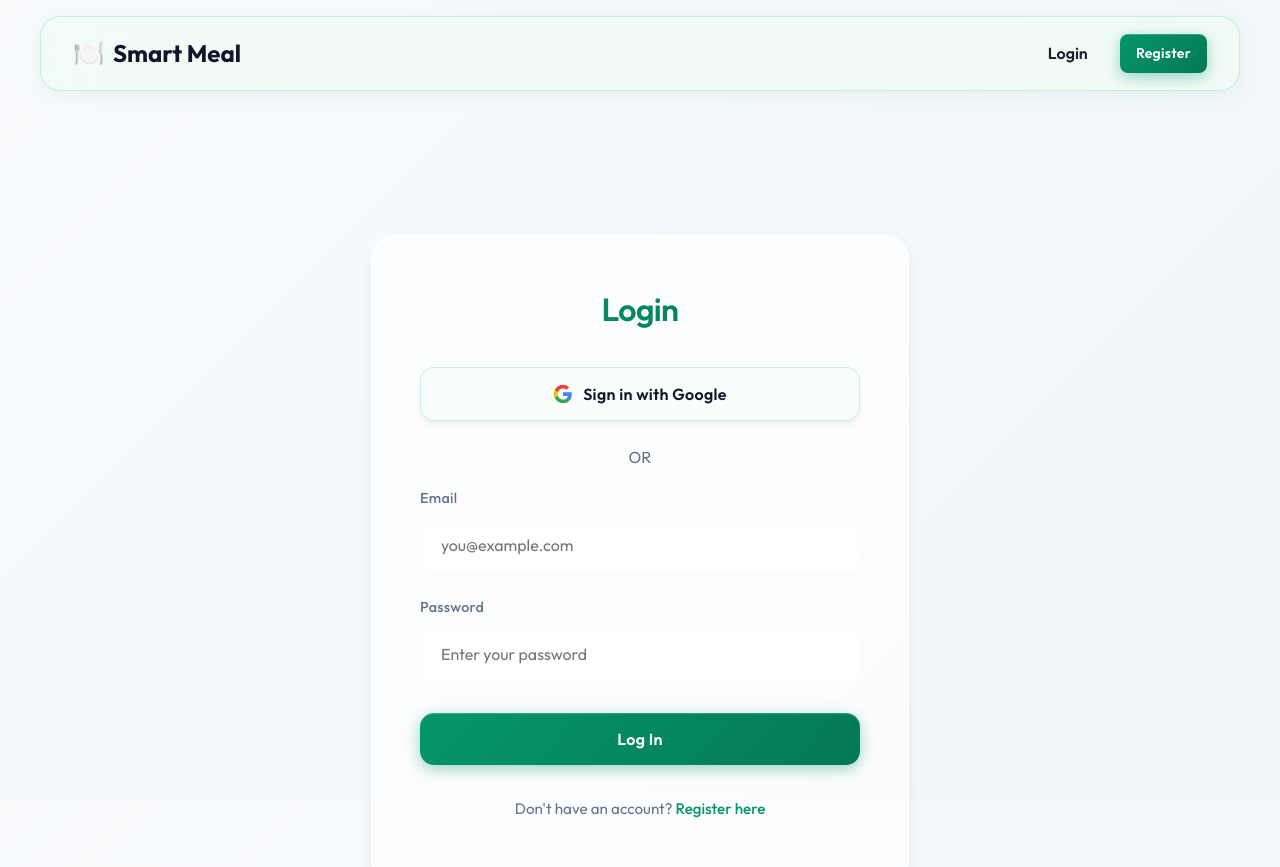
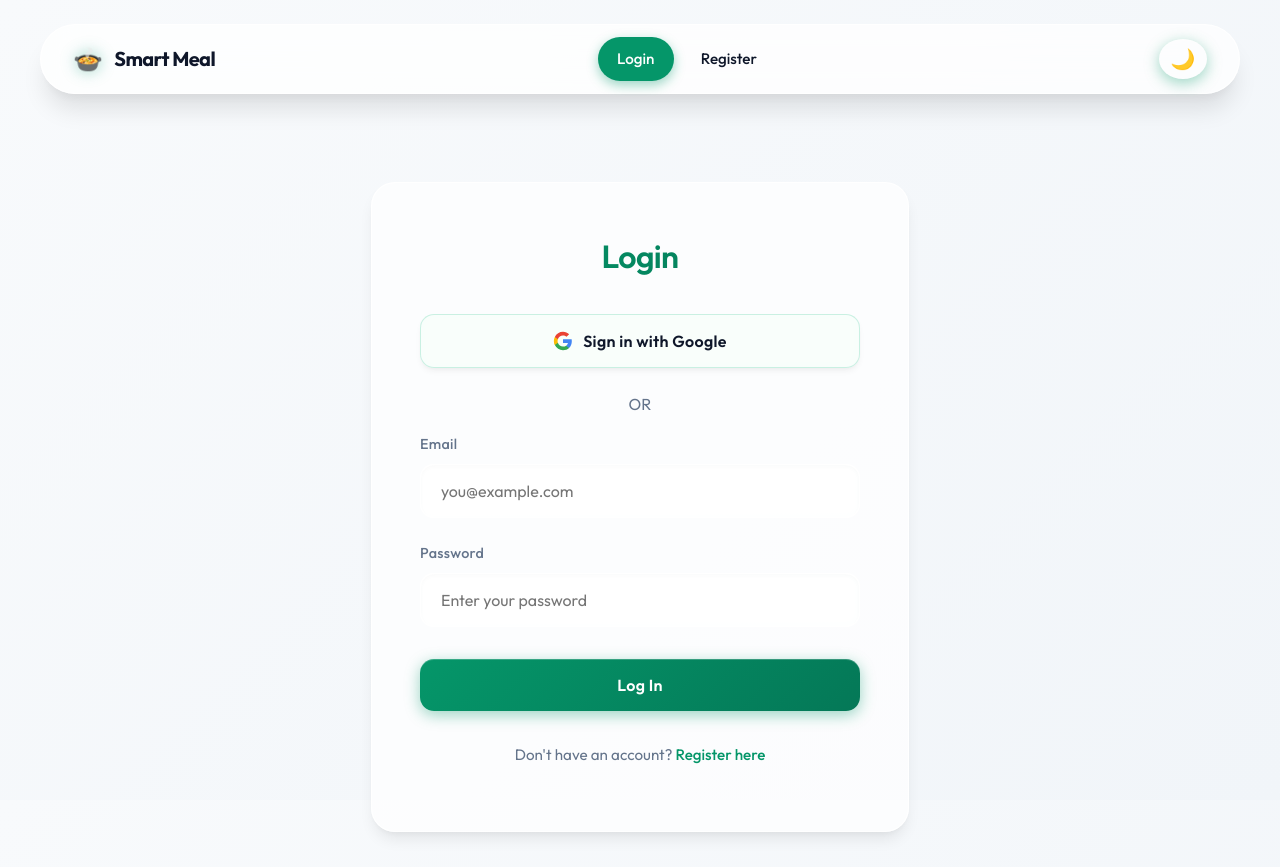
Before and after one commit to Raashidh-Rizvi/SmartMeal, a React (Vite) app in the folder smartmeal/frontend/: page /login in a window 1280 px wide. Shown: the top 867 px of the page. Built offline with nearby package versions, Linux system fonts and the light colour scheme.

Commit message:
feat: Add a new Navbar component with user authentication and theme toggling, and introduce a global premium UI theme with light/dark mode support.

```diff
--- a/smartmeal/frontend/src/components/Navbar.jsx
+++ b/smartmeal/frontend/src/components/Navbar.jsx
@@ -26,51 +26,59 @@ function Navbar() {
           <Link to={user ? "/dashboard" : "/login"} onClick={closeMenu}>Smart Meal</Link>
         </div>
 
-        {/* Hamburger Toggle */}
+        {/* Hamburger Toggle (Mobile) */}
         <button
           className="navbar-toggle"
           onClick={() => setMenuOpen(!menuOpen)}
           aria-label="Toggle navigation menu"
-          aria-expanded={menuOpen}
+          style={{ display: menuOpen ? 'none' : '' }}
         >
-          <span className={`hamburger-icon ${menuOpen ? 'open' : ''}`}>
+          <div className="hamburger-icon">
             <span></span>
             <span></span>
             <span></span>
-          </span>
+          </div>
         </button>
 
         {/* Nav Menu */}
         <div className={`navbar-menu ${menuOpen ? 'navbar-menu--open' : ''}`}>
           {user ? (
             <>
-              <Link to="/inventory" className="navbar-link" onClick={closeMenu}>Inventory</Link>
-              <Link to="/recommendations" className="navbar-link" onClick={closeMenu}>Recommendations</Link>
-              <Link to="/meals" className="navbar-link" onClick={closeMenu}>Meal Schedule</Link>
-              <Link to="/shoppinglist" className="navbar-link" onClick={closeMenu}>Shopping List</Link>
+              <Link to="/inventory" className={`navbar-link${location.pathname === '/inventory' ? ' active' : ''}`} onClick={closeMenu}>Inventory</Link>
+              <Link to="/recommendations" className={`navbar-link${location.pathname === '/recommendations' ? ' active' : ''}`} onClick={closeMenu}>Recommendations</Link>
+              <Link to="/meals" className={`navbar-link${location.pathname === '/meals' ? ' active' : ''}`} onClick={closeMenu}>Meal Schedule</Link>
+              <Link to="/shoppinglist" className={`navbar-link${location.pathname === '/shoppinglist' ? ' active' : ''}`} onClick={closeMenu}>Shopping List</Link>
               <Link to="/recipes" className={`navbar-link${location.pathname === '/recipes' ? ' active' : ''}`} onClick={closeMenu}>Recipes</Link>
 
               {user.role === 'ADMIN' && (
-                <Link to="/admin" className="navbar-link" style={{ color: 'var(--primary)', fontWeight: 'bold' }} onClick={closeMenu}>Admin</Link>
+                <Link to="/admin" className={`navbar-link${location.pathname === '/admin' ? ' active' : ''}`} onClick={closeMenu}>Admin</Link>
               )}
-
-              <Link to="/profile" className="navbar-link" onClick={closeMenu}>
-                <span className="navbar-user">👤 {user.name}</span>
-              </Link>
-              <button
-                className="btn-icon"
-                onClick={toggleTheme}
-                title={isDark ? 'Switch to Light Mode' : 'Switch to Dark Mode'}
-                style={{ fontSize: '1.2rem', padding: '0.2rem', background: 'transparent', border: 'none', cursor: 'pointer' }}
-              >
-                {isDark ? '☀️' : '🌙'}
-              </button>
-              <button onClick={handleLogout} className="btn-secondary btn-small">Logout</button>
             </>
           ) : (
             <>
-              <Link to="/login" className="navbar-link" onClick={closeMenu}>Login</Link>
-              <Link to="/register" className="btn-primary btn-small" onClick={closeMenu}>Register</Link>
+              <Link to="/login" className={`navbar-link${location.pathname === '/login' ? ' active' : ''}`} onClick={closeMenu}>Login</Link>
+              <Link to="/register" className="navbar-link" onClick={closeMenu}>Register</Link>
+            </>
+          )}
+        </div>
+
+        {/* User Actions */}
+        <div className="navbar-actions">
+          <button
+            className="theme-toggle-btn"
+            onClick={toggleTheme}
+            title={isDark ? 'Switch to Light Mode' : 'Switch to Dark Mode'}
+          >
+            {isDark ? '☀️' : '🌙'}
+          </button>
+
+          {user && (
+            <>
+              <Link to="/profile" className="navbar-user-pill" onClick={closeMenu}>
+                <div className="user-avatar">{user.name?.charAt(0).toUpperCase() || 'U'}</div>
+                <span className="navbar-user-name">{user.name}</span>
+              </Link>
+              <button onClick={handleLogout} className="btn-logout">Logout</button>
             </>
           )}
         </div>
--- a/smartmeal/frontend/src/index.css
+++ b/smartmeal/frontend/src/index.css
@@ -420,142 +420,198 @@ button:disabled::after { display: none; }
   display: flex;
   justify-content: space-between;
   align-items: center;
-  gap: 2rem;
-  padding: 1rem 2rem;
-  background: rgba(240, 253, 244, 0.75); /* Very light emerald tint */
+  gap: 1.5rem;
+  padding: 0.75rem 2rem;
+  background: var(--navbar-bg);
   backdrop-filter: var(--glass-blur);
   -webkit-backdrop-filter: var(--glass-blur);
-  border: 1px solid rgba(16, 185, 129, 0.2); /* Subtle emerald border */
-  border-radius: 20px;
-  box-shadow: 0 4px 20px rgba(5, 150, 105, 0.08);
+  border: 1px solid var(--card-border);
+  border-radius: 100px; /* Ultra-modern pill shape */
+  box-shadow: var(--shadow-lg);
   position: sticky;
-  top: 1rem;
-  z-index: 200;
-  width: 96%;
+  top: 1.5rem;
+  z-index: 1000;
+  width: 95%;
   max-width: 1200px;
-  margin: 1rem auto 2rem auto;
+  margin: 0 auto;
   box-sizing: border-box;
+  transition: all 0.4s cubic-bezier(0.4, 0, 0.2, 1);
+}
+
+.navbar:hover {
+  transform: translateY(-2px);
+  box-shadow: 0 20px 40px rgba(0, 0, 0, 0.12);
+}
+
+.navbar-brand {
+  flex-shrink: 0;
+}
+
+.navbar-brand a {
+  font-size: 1.25rem;
+  font-weight: 800;
+  color: var(--text-main);
+  display: flex;
+  align-items: center;
+  gap: 0.75rem;
+  letter-spacing: -0.03em;
+  transition: transform 0.3s ease;
+}
+
+.navbar-brand a:hover {
+  transform: scale(1.02);
+  text-shadow: none;
+}
+
+.navbar-brand a::before {
+  content: "🍲"; /* Updated icon */
+  font-size: 1.5rem;
+  filter: drop-shadow(0 0 8px var(--primary-glow));
+}
+
+/* Hamburger Toggle */
+.navbar-toggle {
+  display: none;
+  background: rgba(var(--primary-rgb), 0.1);
+  border: 1px solid var(--card-border);
+  width: 44px;
+  height: 44px;
+  border-radius: 12px;
+  display: none; /* Initially hidden, show on mobile */
+  align-items: center;
+  justify-content: center;
+  cursor: pointer;
   transition: all 0.3s ease;
 }
 
-.navbar-brand {
-  margin-right: auto;
+@media (max-width: 992px) {
+  .navbar-toggle { display: flex; }
+  .navbar-menu { display: none !important; }
+
+  .navbar-menu--open {
+    display: flex !important;
+    position: fixed;
+    top: 6rem;
+    left: 2.5%;
+    width: 95%;
+    flex-direction: column;
+    background: var(--card-bg);
+    backdrop-filter: var(--glass-blur);
+    padding: 2rem;
+    border-radius: 24px;
+    border: 1px solid var(--card-border);
+    box-shadow: var(--shadow-lg);
+    animation: slideUp 0.4s cubic-bezier(0.16, 1, 0.3, 1);
+    gap: 1.5rem;
+  }
 }
 
-.navbar-brand a {
-  font-size: 1.5rem;
-  font-weight: 700;
-  color: var(--text-main);
-  display: flex;
-  align-items: center;
-  gap: 0.5rem;
-}
-
-.navbar-brand a::before {
-  content: "🍽️";
-  font-size: 1.6rem;
-}
-
-/* Hamburger Toggle Button (hidden on desktop) */
-.navbar-toggle {
-  display: none;
-  background: transparent;
-  border: none;
-  width: auto;
-  padding: 0.5rem;
-  cursor: pointer;
-  box-shadow: none;
-  z-index: 210;
-  flex-shrink: 0;
-}
-
-.navbar-toggle:hover {
-  transform: none;
-  filter: none;
-  background: transparent;
-  box-shadow: none;
-}
-
-.hamburger-icon {
-  display: flex;
-  flex-direction: column;
-  justify-content: space-between;
-  width: 24px;
-  height: 18px;
-  position: relative;
-}
-
-.hamburger-icon span {
-  display: block;
-  height: 2px;
-  width: 100%;
-  background: var(--text-main);
-  border-radius: 2px;
-  transition: all 0.3s ease;
-  transform-origin: center;
-}
-
-/* Animate to X when open */
-.hamburger-icon.open span:nth-child(1) {
-  transform: translateY(8px) rotate(45deg);
-}
-.hamburger-icon.open span:nth-child(2) {
-  opacity: 0;
-  transform: scaleX(0);
-}
-.hamburger-icon.open span:nth-child(3) {
-  transform: translateY(-8px) rotate(-45deg);
-}
-
-.navbar-overlay {
-  position: fixed;
-  inset: 0;
-  background: rgba(0, 0, 0, 0.5);
-  z-index: 202;
-  cursor: pointer;
-  animation: fadeIn 0.25s ease;
+@keyframes slideUp {
+  from { opacity: 0; transform: translateY(20px); }
+  to { opacity: 1; transform: translateY(0); }
 }
 
 .navbar-menu {
   display: flex;
   align-items: center;
-  gap: 2rem;
+  gap: 0.5rem;
+  flex-grow: 1;
+  justify-content: center;
 }
 
-
-.navbar-user {
-  font-weight: 500;
-  color: var(--text-muted);
-  font-size: 0.95rem;
+.navbar-actions {
+  display: flex;
+  align-items: center;
+  gap: 1rem;
 }
 
 .navbar-link {
-  color: #1a202c;
-  font-weight: 600;
+  color: var(--text-main);
+  font-weight: 500;
+  font-size: 0.95rem;
+  padding: 0.6rem 1.2rem;
+  border-radius: 50px;
+  transition: all 0.3s cubic-bezier(0.4, 0, 0.2, 1);
   position: relative;
-  padding: 0.25rem 0;
-  transition: color 0.3s ease;
-}
-
-.navbar-link::after {
-  content: '';
-  position: absolute;
-  bottom: 0;
-  left: 0;
-  width: 0;
-  height: 2px;
-  background: var(--primary);
-  transition: width 0.3s ease;
-  border-radius: 2px;
-}
-
-.navbar-link:hover::after {
-  width: 100%;
+  white-space: nowrap;
 }
 
 .navbar-link:hover {
-  text-shadow: none; /* override default a:hover */
+  background: rgba(16, 185, 129, 0.08);
   color: var(--primary);
+}
+
+.navbar-link.active {
+  background: var(--primary);
+  color: white !important;
+  box-shadow: 0 4px 12px var(--primary-glow);
+}
+
+.navbar-user-pill {
+  display: flex;
+  align-items: center;
+  gap: 0.75rem;
+  padding: 0.4rem 1rem 0.4rem 0.6rem;
+  background: rgba(var(--primary-rgb), 0.05);
+  border: 1px solid var(--card-border);
+  border-radius: 50px;
+  transition: all 0.3s ease;
+}
+
+.navbar-user-pill:hover {
+  background: rgba(var(--primary-rgb), 0.1);
+  border-color: var(--primary);
+}
+
+.user-avatar {
+  background: var(--primary);
+  color: white;
+  width: 28px;
+  height: 28px;
+  border-radius: 50%;
+  display: flex;
+  align-items: center;
+  justify-content: center;
+  font-size: 0.8rem;
+  font-weight: 700;
+}
+
+.theme-toggle-btn {
+  background: transparent;
+  border: none;
+  width: 40px;
+  height: 40px;
+  border-radius: 50%;
+  display: flex;
+  align-items: center;
+  justify-content: center;
+  cursor: pointer;
+  font-size: 1.25rem;
+  transition: all 0.4s cubic-bezier(0.34, 1.56, 0.64, 1);
+  color: var(--text-main);
+}
+
+.theme-toggle-btn:hover {
+  background: rgba(var(--primary-rgb), 0.1);
+  transform: rotate(45deg) scale(1.1);
+}
+
+.btn-logout {
+  background: transparent;
+  border: 1px solid var(--card-border);
+  color: var(--text-muted);
+  font-weight: 600;
+  padding: 0.6rem 1.2rem;
+  border-radius: 50px;
+  width: auto;
+  font-size: 0.9rem;
+  transition: all 0.3s ease;
+}
+
+.btn-logout:hover {
+  background: var(--danger);
+  color: white;
+  border-color: var(--danger);
 }
 
 /* Alerts */
```
